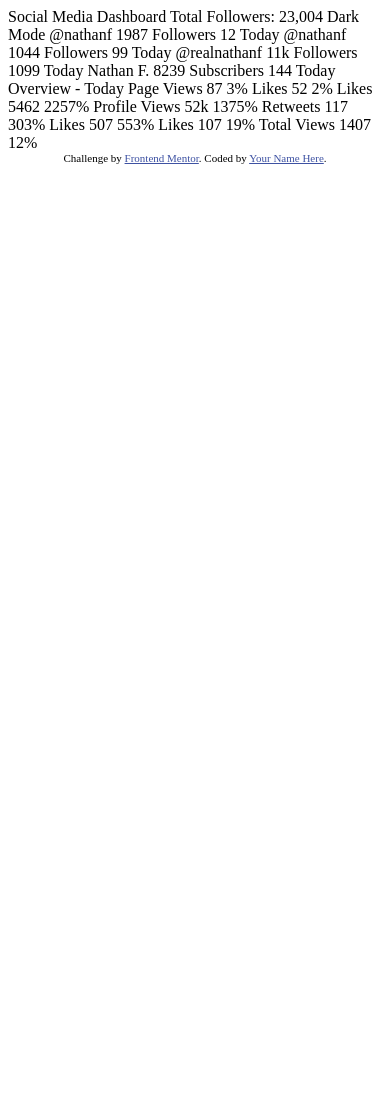
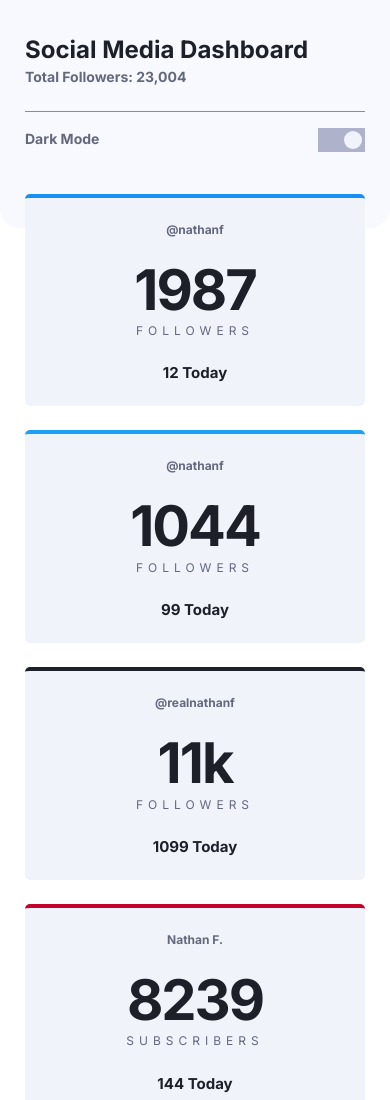
Before and after one commit to MitchEglon94/Weather-app-dashboard, a plain HTML site: page index.html in a window 390 px wide. Shown: the top 1100 px of the page. Before the commit the page ends 844 px from the top, so only its background shows below. Drawn offline with Linux system fonts and the light colour scheme.

Commit message:
mobile light view complete

```diff
--- a/index.html
+++ b/index.html
@@ -1,87 +1,115 @@
 <!DOCTYPE html>
 <html lang="en">
-<head>
-  <meta charset="UTF-8">
-  <meta name="viewport" content="width=device-width, initial-scale=1.0"> <!-- displays site properly based on user's device -->
+  <head>
+    <meta charset="UTF-8" />
+    <meta name="viewport" content="width=device-width, initial-scale=1.0" />
+    <!-- displays site properly based on user's device -->
 
-  <link rel="icon" type="image/png" sizes="32x32" href="./images/favicon-32x32.png">
+    <link
+      rel="icon"
+      type="image/png"
+      sizes="32x32"
+      href="./images/favicon-32x32.png"
+    />
 
-  <title>Frontend Mentor | [Challenge Name Here]</title>
+    <link rel="preconnect" href="https://fonts.googleapis.com" />
+    <link rel="preconnect" href="https://fonts.gstatic.com" crossorigin />
+    <link
+      href="https://fonts.googleapis.com/css2?family=Inter:wght@400;700&display=swap"
+      rel="stylesheet"
+    />
+    <link
+      rel="stylesheet"
+      href="https://cdnjs.cloudflare.com/ajax/libs/font-awesome/6.1.1/css/all.min.css"
+      integrity="sha512-KfkfwYDsLkIlwQp6LFnl8zNdLGxu9YAA1QvwINks4PhcElQSvqcyVLLD9aMhXd13uQjoXtEKNosOWaZqXgel0g=="
+      crossorigin="anonymous"
+      referrerpolicy="no-referrer"
+    />
+    <link rel="stylesheet" href="/styles/generics.css" />
+    <link rel="stylesheet" href="/styles/styles.css" />
+    <script src="/scripts/script.js" type="module"></script>
 
-  <!-- Feel free to remove these styles or customise in your own stylesheet 👍 -->
-  <style>
-    .attribution { font-size: 11px; text-align: center; }
-    .attribution a { color: hsl(228, 45%, 44%); }
-  </style>
-</head>
-<body>
+    <title>Frontend Mentor | [Challenge Name Here]</title>
+  </head>
+  <body>
+    <header class="page-header">
+      <div class="page-intro">
+        <h1 class="page-title">Social Media Dashboard</h1>
+        <p class="follower-info">Total Followers: 23,004</p>
+      </div>
+      <div class="mode-selection">
+        <p class="mode-selection-text">Dark Mode</p>
+        <div class="toggle-switch">
+          <div class="toggle-switch-inner"></div>
+        </div>
+        <!-- <i class="fa-solid fa-toggle-on toggle"></i> -->
+      </div>
+    </header>
+    <div class="wrapper">
+      <main>
+        <div class="social-container">
+          <div class="social-card facebook">
+            <p class="username">@nathanf</p>
+            <h2 class="follower-count">1987</h2>
+            <p class="follower-text">Followers</p>
+            <p class="change">12 Today</p>
+          </div>
+          <div class="social-card twitter">
+            <p class="username">@nathanf</p>
+            <h2 class="follower-count">1044</h2>
+            <p class="follower-text">Followers</p>
+            <p class="change">99 Today</p>
+          </div>
+          <div class="social-card instagram">
+            <p class="username">@realnathanf</p>
+            <h2 class="follower-count">11k</h2>
+            <p class="follower-text">Followers</p>
+            <p class="change">1099 Today</p>
+          </div>
+          <div class="social-card youtube">
+            <p class="username">Nathan F.</p>
+            <h2 class="follower-count">8239</h2>
+            <p class="follower-text">Subscribers</p>
+            <p class="change">144 Today</p>
+          </div>
+        </div>
 
-  Social Media Dashboard
-  Total Followers: 23,004
-
-  Dark Mode
-
-
-
-  @nathanf
-  1987
-  Followers
-  12 Today
-
-  @nathanf
-  1044
-  Followers
-  99 Today
-
-  @realnathanf
-  11k
-  Followers
-  1099 Today
-
-  Nathan F.
-  8239
-  Subscribers
-  144 Today
-
-
-
-  Overview - Today
-
-  Page Views
-  87
-  3%
-
-  Likes
-  52
-  2%
-
-  Likes
-  5462
-  2257%
-
-  Profile Views
-  52k
-  1375%
-
-  Retweets
-  117
-  303%
-
-  Likes
-  507
-  553%
-
-  Likes
-  107
-  19%
-
-  Total Views
-  1407
-  12%
-
-  <div class="attribution">
-    Challenge by <a href="https://www.frontendmentor.io?ref=challenge" target="_blank">Frontend Mentor</a>.
-    Coded by <a href="#">Your Name Here</a>.
-  </div>
-</body>
+        <div class="overview-container">
+          <h2 class="overview-title">Overview - Today</h2>
+          <div class="overview-card">
+            <div class="card-title">Page Views</div>
+            <div class="stats">87 3%</div>
+          </div>
+          <div class="overview-card">
+            <div class="card-title">Likes</div>
+            <div class="stats">52 2%</div>
+          </div>
+          <div class="overview-card">
+            <div class="card-title">Likes</div>
+            <div class="stats">5462 2257%</div>
+          </div>
+          <div class="overview-card">
+            <div class="card-title">Profile Views</div>
+            <div class="stats">52k 1375%</div>
+          </div>
+          <div class="overview-card">
+            <div class="card-title">Retweets</div>
+            <div class="stats">117 303%</div>
+          </div>
+          <div class="overview-card">
+            <div class="card-title">Likes</div>
+            <div class="stats">507 553%</div>
+          </div>
+          <div class="overview-card">
+            <div class="card-title">Likes</div>
+            <div class="stats">107 19%</div>
+          </div>
+          <div class="overview-card">
+            <div class="card-title">Total Views</div>
+            <div class="stats">1407 12%</div>
+          </div>
+        </div>
+      </main>
+    </div>
+  </body>
 </html>
--- /dev/null
+++ b/styles/generics.css
@@ -0,0 +1,80 @@
+/* GENERICS */
+html {
+  box-sizing: border-box;
+  font-size: 10px;
+  scroll-behavior: smooth;
+  -webkit-font-smoothing: antialiased;
+  -moz-osx-font-smoothing: grayscale;
+}
+body {
+  font-size: 1.6rem;
+  margin: 0;
+  min-height: 100vh;
+}
+*,
+*::before,
+*::after {
+  box-sizing: inherit;
+}
+/* Try to keep your margins going in one direction to avoid margin collapase or grounding. I switch all the top margins off to avoid this issue. */
+h1,
+h2,
+h3,
+h4,
+h5,
+h6,
+p,
+ul,
+ol,
+dl {
+  margin-block-start: 0;
+}
+a {
+  color: inherit;
+  text-decoration: none;
+  /* You MUST make sure that links stand out from nomal text though...*/
+}
+/*
+    a:hover,
+    a:focus {
+      text-decoration: underline;
+    }
+  */
+img {
+  /* This means that it can be less than 100% of the width of its parent IF the image is INTRINSICALLY smaller */
+  max-width: 100%;
+  height: auto;
+  /* 'auto' is the initial value for height BUT for images (and other elements which have an intrinic height) that is not the case. To make an image responsive you set one dimension (usually width) to [max-]width: 100%; and the other to 'auto' to ensure it keeps aspect ratio. 'auto' basically tells the browser to decide. */
+  vertical-align: middle;
+  /* minor vertical centering. Works for images IF there is a baseline (i.e. they are displayed inline or inline-block) */
+}
+/* Because we us <ul>s for lists that we don't always want bulletted. */
+ul {
+  list-style: none;
+  padding-left: 0;
+}
+/* To make actual bulletted lists */
+ul.typographic {
+  list-style: initial;
+  padding-inline-start: 20px;
+}
+/* For 'accessibility text'. If your button only has an image inside it that isn't good for accessibility. Put a span inside there and give it this class and put some descriptive text for what the button does into the span. */
+.sr-only {
+  position: absolute;
+  width: 1px;
+  height: 1px;
+  padding: 0;
+  overflow: hidden;
+  clip: rect(0, 0, 0, 0);
+  white-space: nowrap;
+  border: 0;
+}
+.sr-only-focusable:active,
+.sr-only-focusable:focus {
+  position: static;
+  width: auto;
+  height: auto;
+  overflow: visible;
+  clip: auto;
+  white-space: normal;
+}
--- /dev/null
+++ b/styles/styles.css
@@ -0,0 +1,168 @@
+* {
+  margin: 0;
+}
+
+body {
+  font-family: "Inter";
+  font-size: 1.5rem;
+  color: #1d1f29;
+  font-weight: 700;
+}
+
+.wrapper {
+  padding: 36px 25px;
+}
+
+.page-header {
+  background-color: #f7f9ff;
+  padding: 36px 25px;
+  margin-block-end: -70px;
+  border-bottom-left-radius: 20px;
+  border-bottom-right-radius: 20px;
+}
+
+h1 {
+  font-size: 2.4rem;
+  line-height: 1.2em;
+  margin-block-end: 4px;
+}
+
+.follower-info {
+  font-size: 1.4rem;
+  line-height: 1.2em;
+  color: #63687d;
+  margin-block-end: 25px;
+}
+
+.mode-selection {
+  display: flex;
+  /* justify-content: space-between; */
+  align-items: center;
+  align-content: center;
+  inline-size: 100%;
+  padding: 16px 0 0 0;
+  border-top: 1px solid #848bab;
+  margin-block-end: 40px;
+}
+
+.mode-selection-text {
+  font-size: 1.4rem;
+  line-height: 1.2em;
+  color: #63687d;
+  align-self: center;
+}
+
+.toggle-switch {
+  background: #aeb3cb;
+  /* border-radius: 50%; */
+  padding: 3px 3px 3px 26px;
+  display: flex;
+  justify-content: center;
+  align-items: center;
+  align-content: center;
+  margin-inline-start: auto;
+}
+
+.toggle-switch-inner {
+  inline-size: 1.8rem;
+  block-size: 1.8rem;
+  background: #f1f3fa;
+  border-radius: 50%;
+}
+
+/* .toggle .mode-selection {
+  margin-inline-start: auto;
+} */
+
+.social-container {
+  display: flex;
+  flex-direction: column;
+  gap: 24px;
+  margin-block-end: 46px;
+}
+
+.social-card {
+  padding: 24px 100px;
+  display: flex;
+  flex-direction: column;
+  align-items: center;
+  background-color: #f1f3fa;
+  border-radius: 5px;
+}
+
+.facebook {
+  border-top: 4px solid hsl(208, 92%, 53%);
+}
+.twitter {
+  border-top: 4px solid hsl(203, 89%, 53%);
+}
+.instagram {
+  border-top: 4px solid;
+  border-color: linear-gradient(hsl(37, 97%, 70%), hsl(329, 70%, 58%));
+}
+.youtube {
+  border-top: 4px solid hsl(348, 97%, 39%);
+}
+
+.social-card .username {
+  font-size: 1.2rem;
+  line-height: 1.25em;
+  color: #63687d;
+  margin-block-end: 2.5em;
+}
+
+.social-card .follower-count {
+  font-size: 5.6rem;
+  line-height: 0.85em;
+  letter-spacing: -2px;
+  margin-block-end: 0.16em;
+}
+
+.social-card .follower-text {
+  font-weight: 400;
+  font-size: 1.2rem;
+  line-height: 1.25em;
+  letter-spacing: 5px;
+  text-transform: uppercase;
+  color: #63687d;
+  margin-block-end: 2.1em;
+}
+
+.overview-container {
+  display: flex;
+  flex-direction: column;
+  gap: 16px;
+}
+
+.overview-card {
+  padding: 25px;
+  background-color: #f1f3fa;
+}
+
+.social-card:hover,
+.overview-card:hover {
+  background-color: #e1e4f0;
+}
+
+@media (min-width: 1440px) {
+  .social-container {
+    flex-direction: row;
+  }
+
+  .mode-selection {
+    border: none;
+    margin-inline-start: auto;
+  }
+
+  .page-header {
+    width: 100%;
+    display: flex;
+    justify-content: space-around;
+    align-items: center;
+    align-content: center;
+  }
+
+  .toggle-switch {
+    margin: 0;
+  }
+}
```
Also changed, not shown: scripts/script.js (added, +13 -0 lines).
